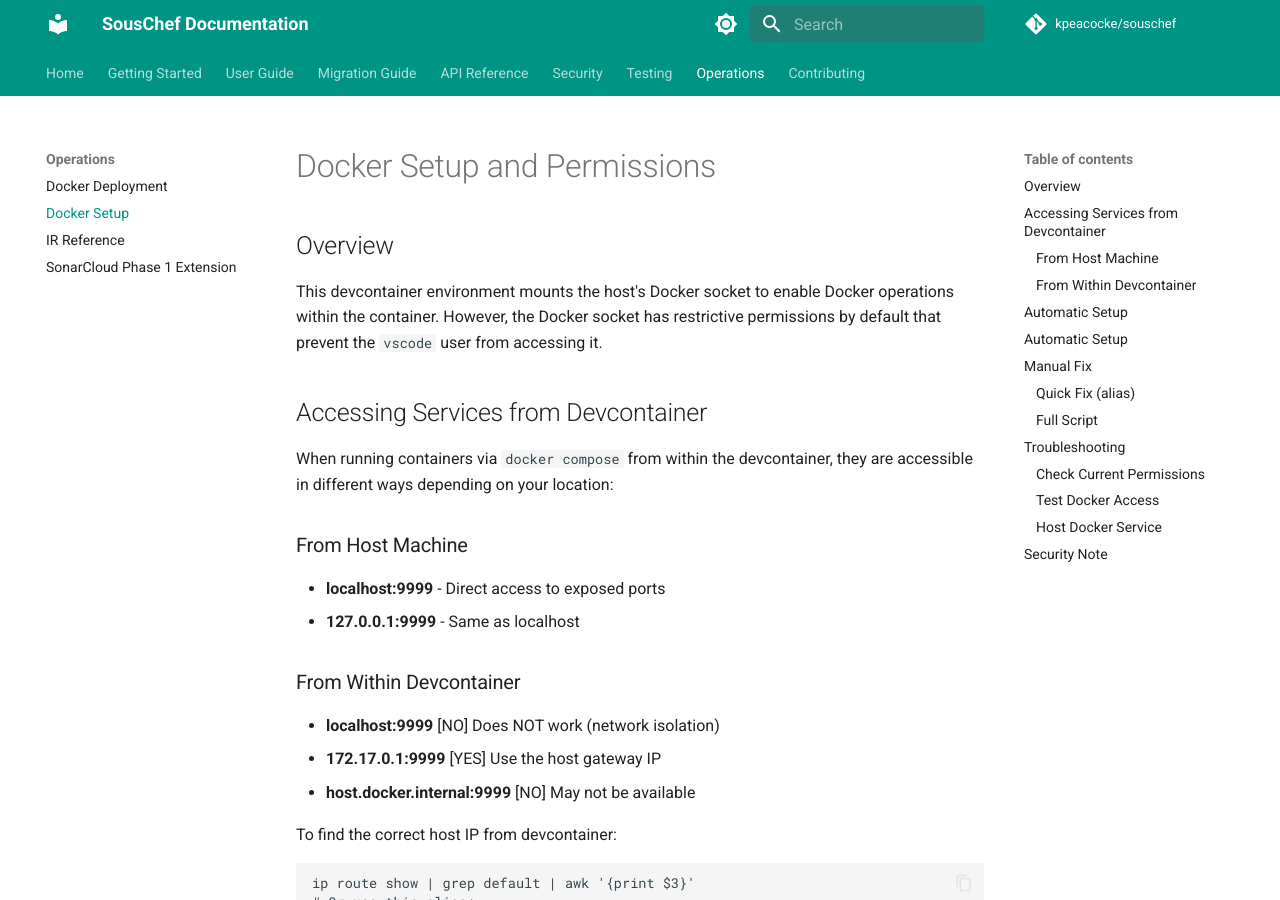
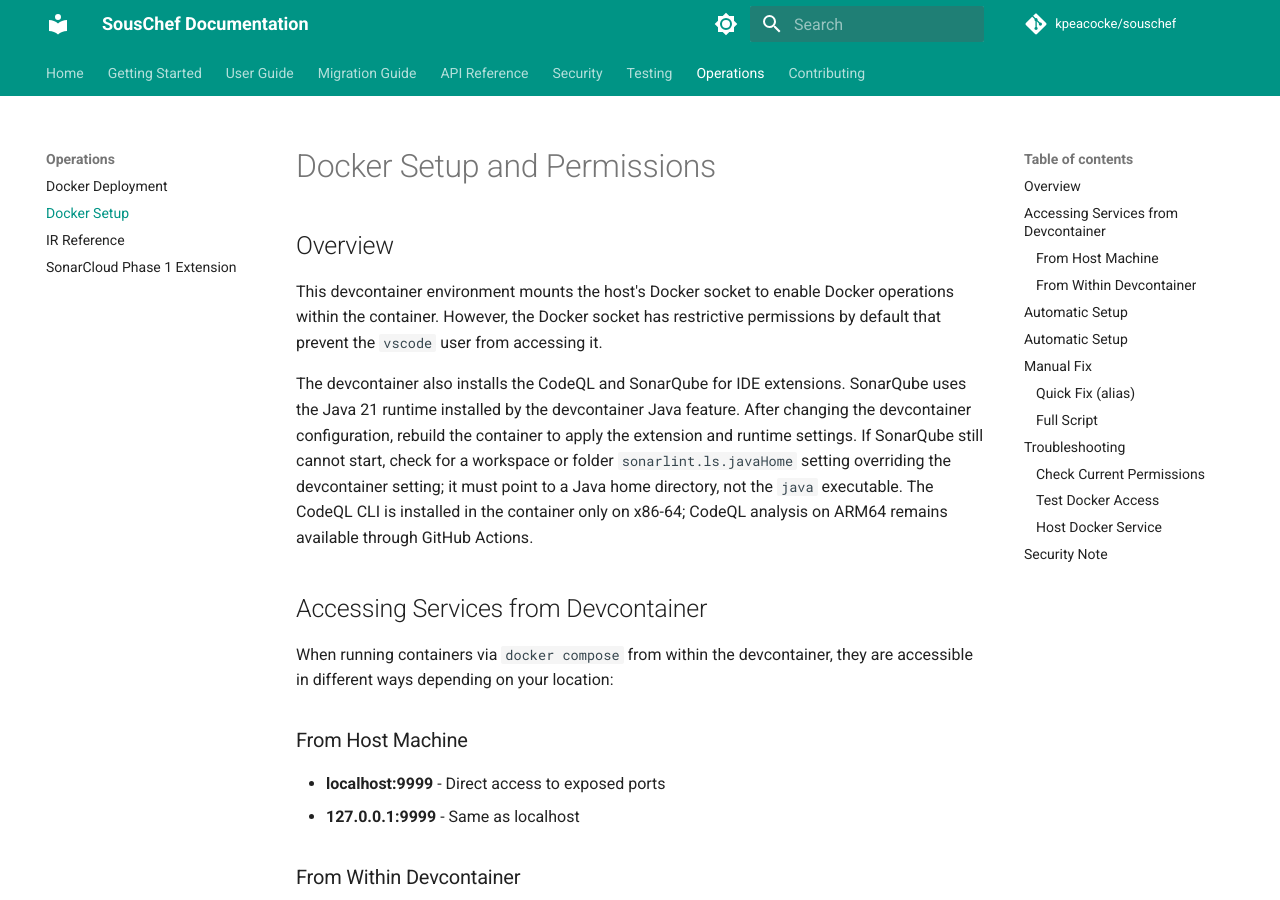
Before and after one commit to kpeacocke/souschef, an MkDocs documentation site: the page built from docs/docker-setup.md, in a window 1280 px wide and 900 px high. Built offline with MkDocs 1.6.1 and Material for MkDocs 9.7.7, drawn with Linux system fonts in a browser that asks for light colours; comment, search, counter and statistics services are not loaded; the version menu is left out.

Commit message:
feat: update devcontainer and VSCode settings for SonarQube integration and CodeQL support

```diff
--- a/docs/docker-setup.md
+++ b/docs/docker-setup.md
@@ -2,6 +2,15 @@
 
 ## Overview
 This devcontainer environment mounts the host's Docker socket to enable Docker operations within the container. However, the Docker socket has restrictive permissions by default that prevent the `vscode` user from accessing it.
+
+The devcontainer also installs the CodeQL and SonarQube for IDE extensions.
+SonarQube uses the Java 21 runtime installed by the devcontainer Java feature.
+After changing the devcontainer configuration, rebuild the container to apply
+the extension and runtime settings. If SonarQube still cannot start, check for a
+workspace or folder `sonarlint.ls.javaHome` setting overriding the devcontainer
+setting; it must point to a Java home directory, not the `java` executable.
+The CodeQL CLI is installed in the container only on x86-64; CodeQL analysis on
+ARM64 remains available through GitHub Actions.
 
 ## Accessing Services from Devcontainer
 
```
Also changed, not shown: 2 other files.
